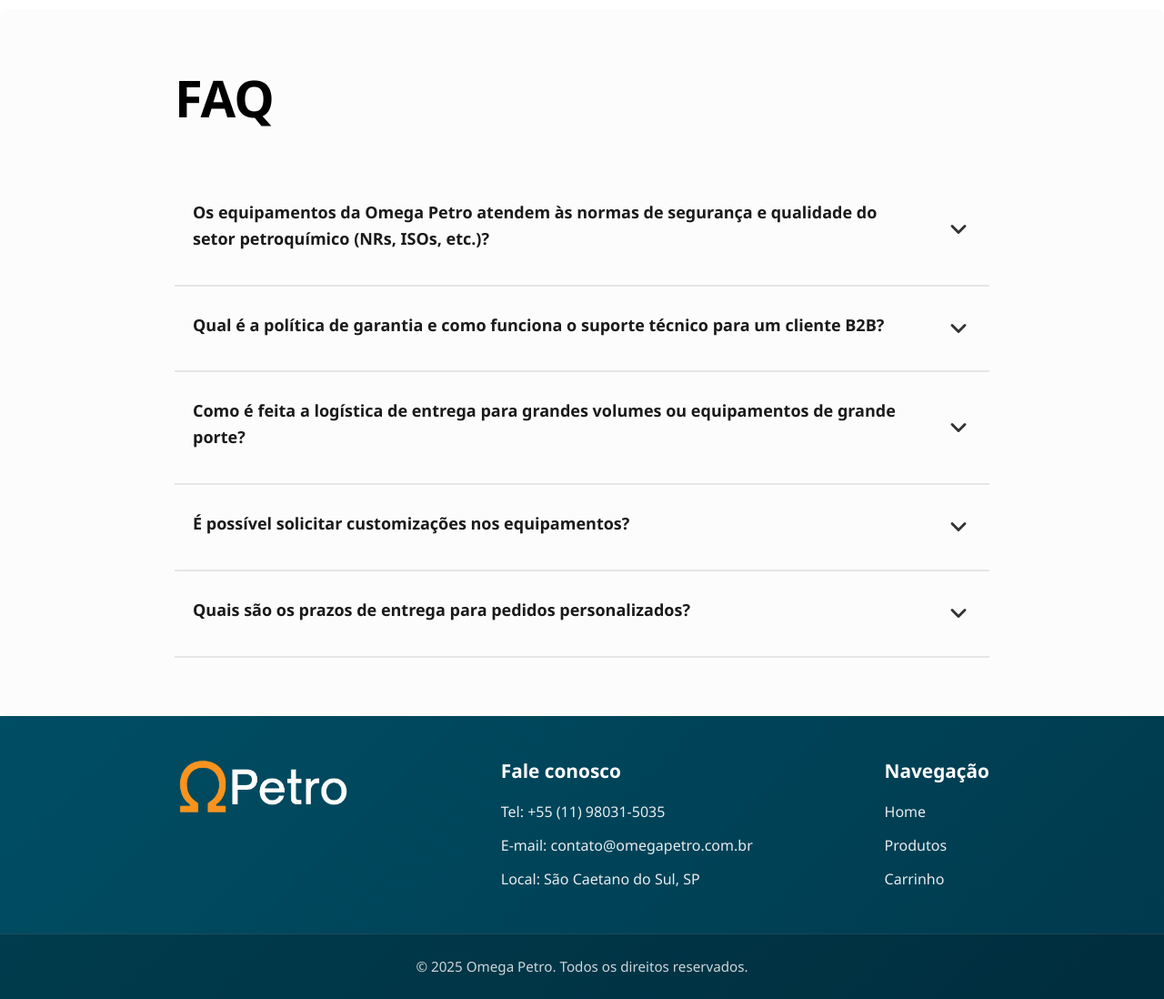
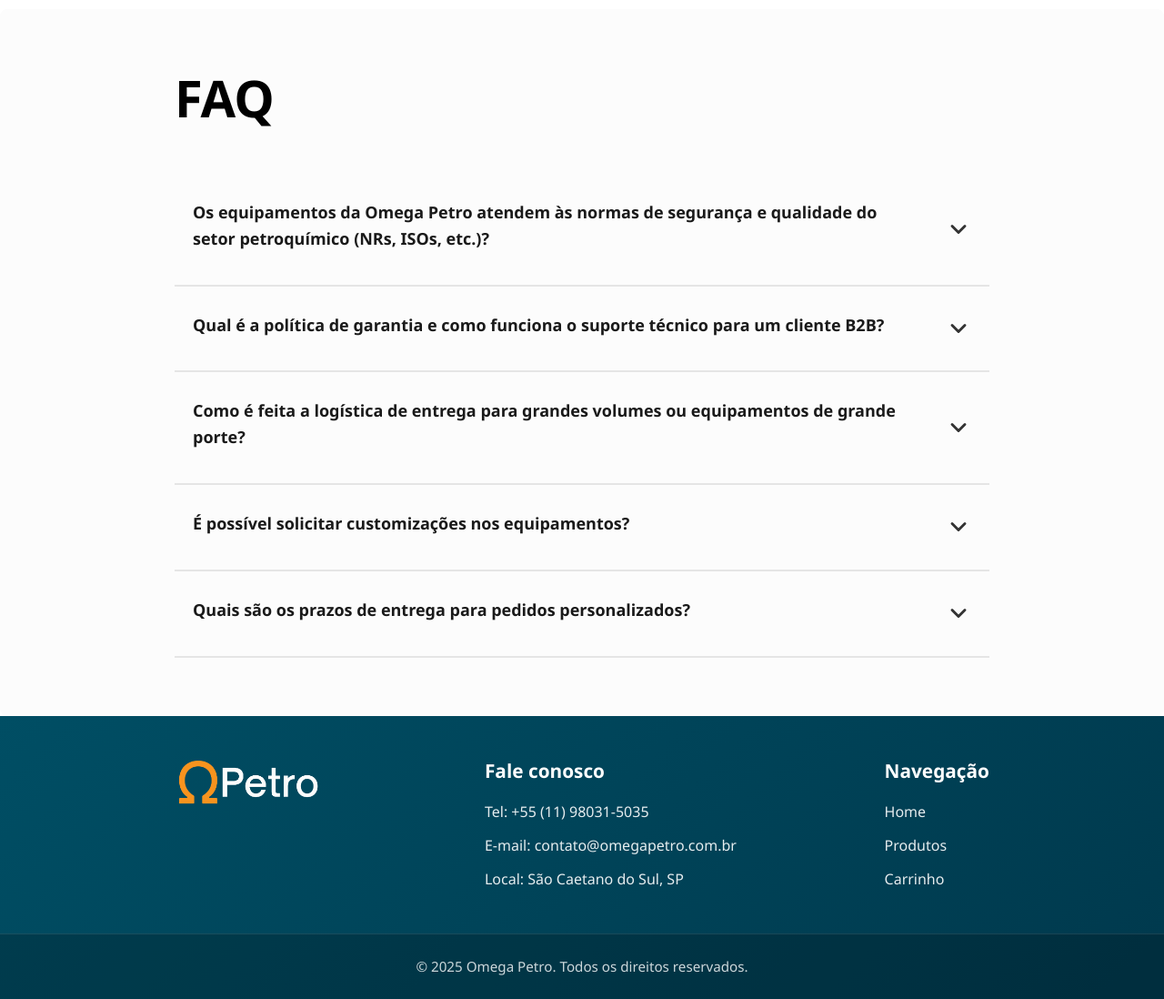
Before and after one commit to gpc186/omega-industrial, a website: page src/public/html/index.html in a window 1280 px wide. Shown: the part 2607-3705 px from the top of the page at 91% size. Drawn offline with nearby package versions, Linux system fonts and the light colour scheme; no server answers.

Commit message:
Arrumando a imagem do logo do footer

```diff
--- a/src/public/style/cart.css
+++ b/src/public/style/cart.css
@@ -829,7 +829,7 @@ nav {
 }
 
 .footer-logo img {
-    height: 60px;
+    height: 50px;
     width: auto;
 }
 
--- a/src/public/style/index.css
+++ b/src/public/style/index.css
@@ -1275,7 +1275,7 @@ h1 {
 }
 
 .footer-logo img {
-    height: 60px;
+    height: 50px;
     width: auto;
 }
 
--- a/src/public/style/prod.css
+++ b/src/public/style/prod.css
@@ -813,7 +813,7 @@ a {}
 }
 
 .footer-logo img {
-    height: 60px;
+    height: 50px;
     width: auto;
 }
 
--- a/src/public/style/produtos.css
+++ b/src/public/style/produtos.css
@@ -662,7 +662,7 @@ nav {
 }
 
 .footer-logo img {
-    height: 60px;
+    height: 50px;
     width: auto;
 }
 
```
